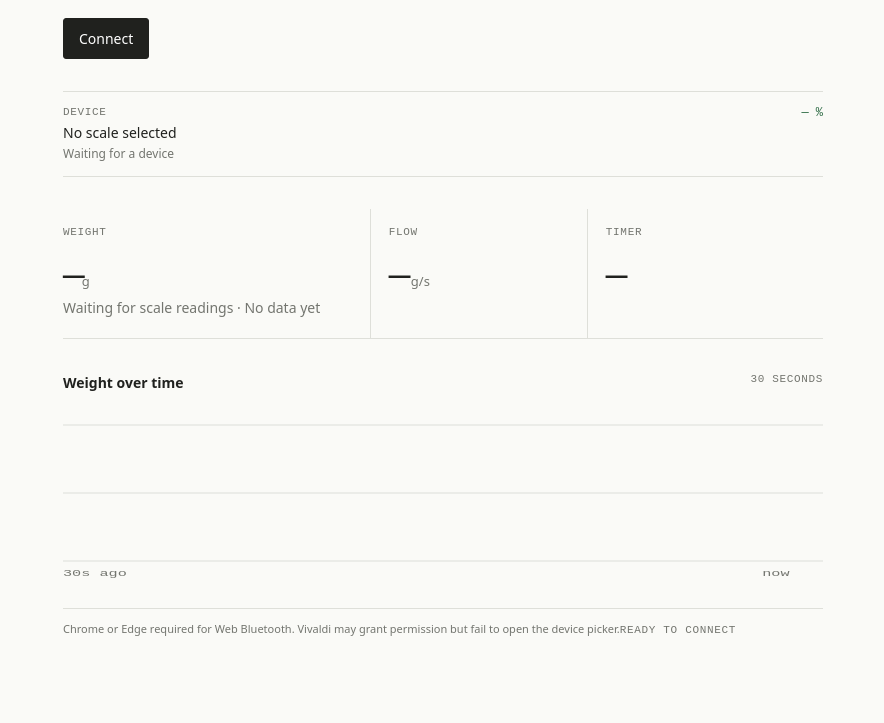
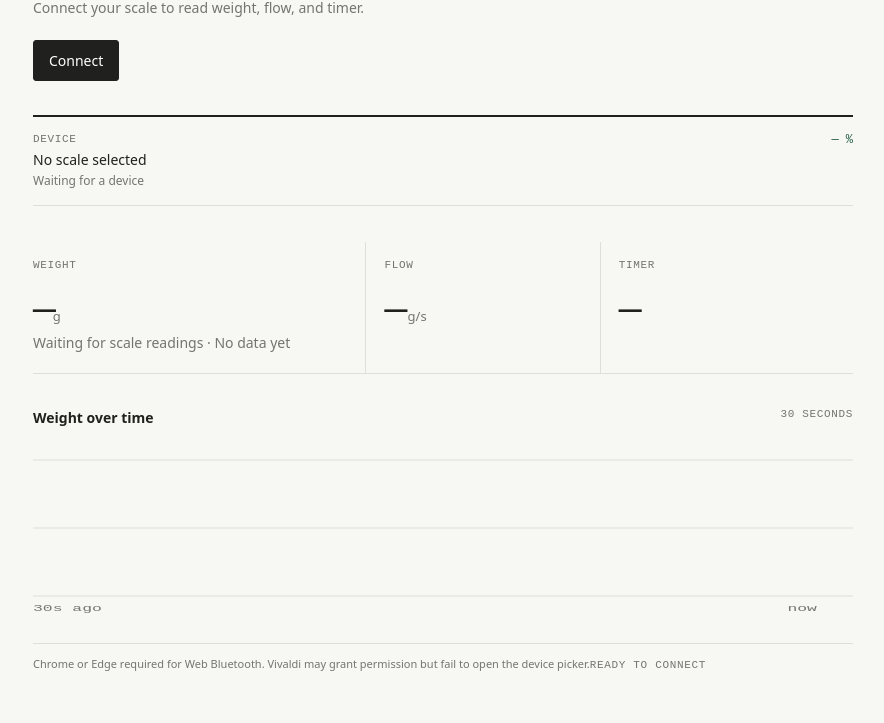
Before and after one commit to michidk/brewscale-web, a plain HTML site: page index.html in a window 1280 px wide. Shown: the part 184-907 px from the top of the page, without its empty margins (197-1081 px from the left). Before the commit the page ends 869 px from the top, so only its background shows below. Drawn offline with Linux system fonts and the light colour scheme.

Commit message:
style: polish scale monitor hierarchy
Co-authored-by: Codex <codex@openai.com>
Co-authored-by: Michael Lohr <michael@lohr.dev>

```diff
--- a/index.html
+++ b/index.html
@@ -6,16 +6,16 @@
   <meta name="theme-color" content="#10140f" />
   <title>Brewscale · live coffee data</title>
   <style>
-    :root { --ink:#20211e; --muted:#73756f; --line:#dedfd9; --paper:#fafaf7; --green:#2e6b45; }
+    :root { --ink:#20211e; --muted:#73756f; --line:#dedfd9; --paper:#f7f7f3; --green:#286247; }
     * { box-sizing:border-box; } body { margin:0; background:var(--paper); color:var(--ink); font:14px system-ui,sans-serif; }
-    main { width:min(760px,calc(100% - 32px)); margin:0 auto; padding:28px 0 48px; }
+    main { width:min(820px,calc(100% - 40px)); margin:0 auto; padding:32px 0 52px; }
     header { display:flex; justify-content:space-between; align-items:center; padding-bottom:18px; border-bottom:1px solid var(--line); }
     .brand { font-weight:650; font-size:18px; letter-spacing:-.03em; } .status { color:var(--muted); font-size:12px; display:flex; align-items:center; gap:7px; }
     .dot { width:7px; height:7px; border-radius:50%; background:#bf6a4d; } .dot.live { background:var(--green); }
-    .intro { padding:44px 0 32px; } h1 { font-size:32px; line-height:1.1; letter-spacing:-.045em; margin:0 0 9px; } .lede { color:var(--muted); margin:0; line-height:1.5; }
+    .intro { padding:48px 0 34px; } h1 { font-size:clamp(32px,5vw,46px); line-height:1.04; letter-spacing:-.055em; margin:0 0 10px; font-weight:650; } .lede { color:var(--muted); margin:0; line-height:1.5; }
     .connect { margin-top:22px; padding:10px 15px; border:1px solid var(--ink); background:var(--ink); color:white; border-radius:3px; font:inherit; cursor:pointer; } .connect:hover { background:var(--green); border-color:var(--green); } .connect:focus-visible { outline:2px solid var(--green); outline-offset:3px; }
-    .device { display:flex; justify-content:space-between; border-top:1px solid var(--line); border-bottom:1px solid var(--line); padding:14px 0; } .eyebrow,.mono { color:var(--muted); font:11px ui-monospace,monospace; text-transform:uppercase; letter-spacing:.06em; } .device-name { margin-top:5px; } .device-id { color:var(--muted); font-size:12px; margin-top:3px; } .battery { color:var(--green); font:12px ui-monospace,monospace; }
-    .readings { display:grid; grid-template-columns:1.5fr 1fr 1fr; border-bottom:1px solid var(--line); margin-top:32px; } .reading { padding:17px 18px 20px 0; border-right:1px solid var(--line); margin-right:18px; } .reading:last-child { border:0; margin:0; } .value { font:500 36px ui-monospace,monospace; margin-top:18px; letter-spacing:-.08em; } .unit { color:var(--muted); font:13px system-ui,sans-serif; letter-spacing:0; }
+    .device { display:flex; justify-content:space-between; border-top:2px solid var(--ink); border-bottom:1px solid var(--line); padding:16px 0; } .eyebrow,.mono { color:var(--muted); font:11px ui-monospace,monospace; text-transform:uppercase; letter-spacing:.06em; } .device-name { margin-top:5px; } .device-id { color:var(--muted); font-size:12px; margin-top:3px; } .battery { color:var(--green); font:12px ui-monospace,monospace; }
+    .readings { display:grid; grid-template-columns:1.5fr 1fr 1fr; border-bottom:1px solid var(--line); margin-top:36px; } .reading { padding:17px 18px 20px 0; border-right:1px solid var(--line); margin-right:18px; } .reading:last-child { border:0; margin:0; } .value { font:500 38px ui-monospace,monospace; margin-top:18px; letter-spacing:-.08em; } .unit { color:var(--muted); font:13px system-ui,sans-serif; letter-spacing:0; }
     .chart-card { margin-top:34px; } .chart-head { display:flex; justify-content:space-between; } .chart-head h2 { font-size:14px; font-weight:600; margin:0; } .chart { height:170px; margin-top:16px; } svg { width:100%; height:100%; } .gridline { stroke:var(--line); stroke-width:1; } .line { fill:none; stroke:var(--green); stroke-width:2; stroke-linecap:round; stroke-linejoin:round; } .area { fill:rgba(46,107,69,.08); } .axis { fill:var(--muted); font:10px ui-monospace,monospace; }
     footer { border-top:1px solid var(--line); margin-top:30px; padding-top:12px; color:var(--muted); font-size:11px; line-height:1.4; }
     @media(max-width:560px){ main{padding-top:18px}.readings{grid-template-columns:1fr 1fr}.reading:first-child{grid-column:1/-1;border-right:0;border-bottom:1px solid var(--line);margin:0}.reading:nth-child(2){border-right:1px solid var(--line)} }
```
